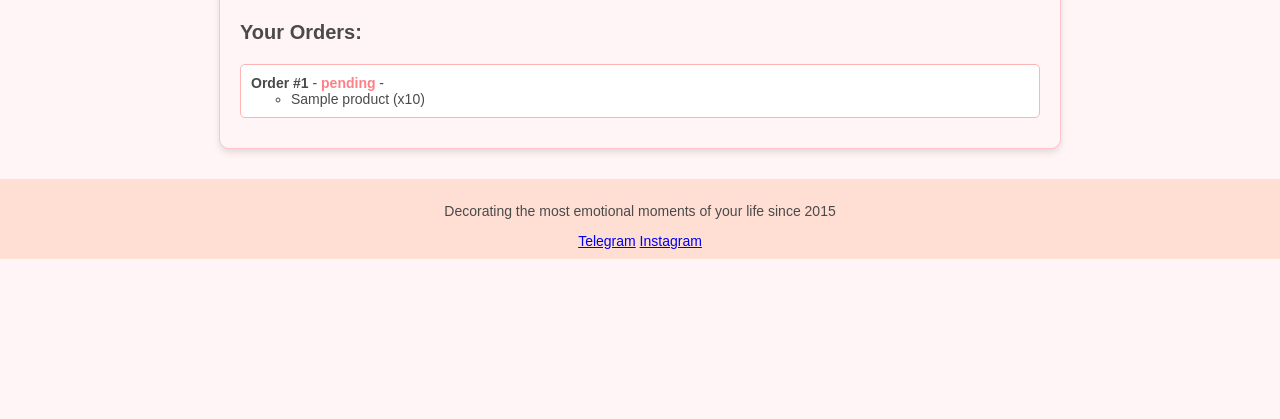
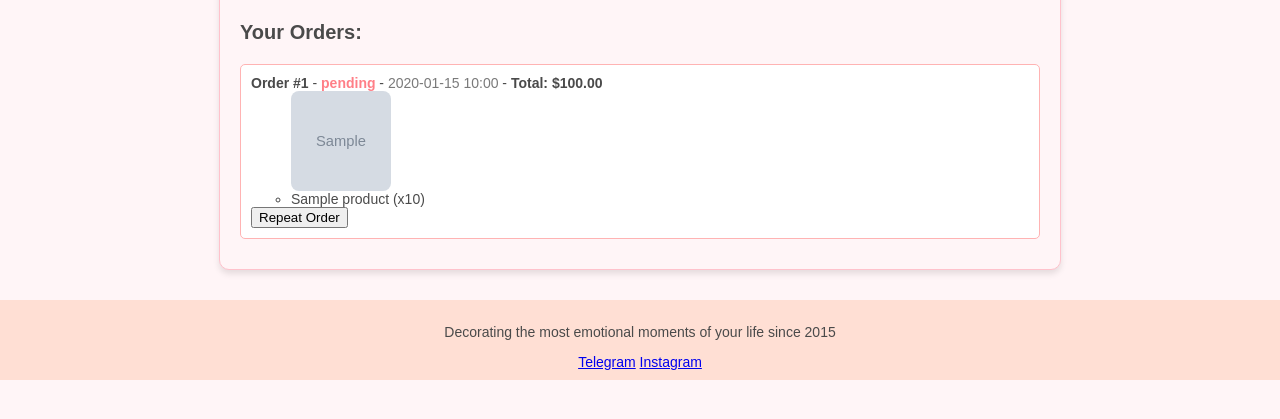
Before and after one commit to KateO-R/FlowerDelivery_Advanced, a Django app: page /profile/ in a window 1280 px wide. Shown: the part 321-740 px from the top of the page. Run offline with Django 5.2, Linux system fonts and the light colour scheme; a user stored in the database is signed in; tables that the repository leaves empty hold one stand-in row (values such as "Sample post"); grey boxes marked "Sample" are stand-in pictures.

Commit message:
repeatorder_code added

```diff
--- a/orders/models.py
+++ b/orders/models.py
@@ -35,6 +35,7 @@ class Order(models.Model):
     ]
     user = models.ForeignKey(User, on_delete=models.CASCADE)
     products = models.ManyToManyField(Product, through='OrderProduct', related_name='orders')
+    created_at = models.DateTimeField(auto_now_add=True)
     status = models.CharField(max_length=20, choices=STATUS_CHOICES, default='pending')
     order_date = models.DateTimeField(auto_now_add=True)
     total_price = models.DecimalField(max_digits=10, decimal_places=2, default=0)
@@ -43,5 +44,7 @@ class Order(models.Model):
     address = models.CharField(max_length=255, default="No address provided")
     recipient = models.CharField(max_length=100, default="No recipient provided")
 
+    def get_total_price(self):
+        return sum(item.product.price * item.quantity for item in self.orderproduct_set.all())
     def __str__(self):
         return f"Order #{self.id} by {self.user.username}"
--- a/orders/templates/orders/profile.html
+++ b/orders/templates/orders/profile.html
@@ -15,12 +15,23 @@
             <li class="order-item">
                 <strong>Order #{{ order.id }}</strong> -
                 <span class="order-status">{{ order.status }}</span> -
-                <span class="order-date">{{ order.created_at|date:"Y-m-d H:i" }}</span>
-                <ul>
-                    {% for product in order.products.all %}
-                    <li>{{ product.name }} (x{{ product.orderproduct_set.first.quantity }})</li>
+                <span class="order-date">{{ order.created_at|date:"Y-m-d H:i" }}</span> -
+                <strong>Total: ${{ order.get_total_price }}</strong>
+
+                <ul class="order-products">
+                    {% for order_product in order.orderproduct_set.all %}
+                    <li class="order-product">
+                        <img src="{{ order_product.product.image.url }}" alt="{{ order_product.product.name }}" class="order-product-image">
+                        <span>{{ order_product.product.name }} (x{{ order_product.quantity }})</span>
+                    </li>
                     {% endfor %}
                 </ul>
+
+                <!-- Кнопка для повторного заказа -->
+                <form method="POST" action="{% url 'repeat_order' order.id %}">
+                    {% csrf_token %}
+                    <button type="submit" class="repeat-order-button">Repeat Order</button>
+                </form>
             </li>
             {% endfor %}
         </ul>
--- a/orders/urls.py
+++ b/orders/urls.py
@@ -1,6 +1,7 @@
 from django.urls import path
 from django.contrib.auth import views as auth_views
 from . import views
+from .views import repeat_order
 
 urlpatterns = [
     path('', views.home, name='home'),
@@ -13,4 +14,5 @@ urlpatterns = [
     path('login/', auth_views.LoginView.as_view(template_name='orders/login.html'), name='login'),
     path('logout/', auth_views.LogoutView.as_view(), name='logout'),
     path('signup/', views.signup, name='signup'),
+    path('repeat_order/<int:order_id>/', repeat_order, name='repeat_order'),
 ]
--- a/orders/views.py
+++ b/orders/views.py
@@ -116,3 +116,28 @@ def update_cart(request, cart_item_id, action):
 def order_history(request):
     orders = Order.objects.filter(user=request.user)
     return render(request, 'orders/order_history.html', {'orders': orders})
+
+@login_required
+def repeat_order(request, order_id):
+    order = get_object_or_404(Order, id=order_id, user=request.user)
+
+    # Получаем корзину из сессии
+    cart = request.session.get('cart', {})
+
+    for order_product in order.orderproduct_set.all():
+        product_id = str(order_product.product.id)
+
+        # Если товар уже есть в корзине — увеличиваем количество
+        if product_id in cart:
+            cart[product_id]['quantity'] += order_product.quantity
+        else:
+            cart[product_id] = {
+                'name': order_product.product.name,
+                'price': float(order_product.product.price),
+                'quantity': order_product.quantity,
+                'image': order_product.product.image.url
+            }
+
+    # Сохраняем обновленную корзину в сессии
+    request.session['cart'] = cart
+    return redirect('cart')
--- a/static/css/styles.css
+++ b/static/css/styles.css
@@ -173,6 +173,14 @@ footer {
     color: #4a4a4a;
 }
 
+.order-product-image {
+    width: 100px;  /* Уменьшает ширину */
+    height: 100px; /* Фиксированная высота */
+    object-fit: cover; /* Обрезает изображение, сохраняя пропорции */
+    border-radius: 8px;  /* Закругляет углы */
+    display: block;  /* Убирает лишние отступы */
+}
+
 .order-status {
     font-weight: bold;
     color: #ff7f87; /* Ярко-розовый */
```
Also changed, not shown: orders/migrations/0005_order_created_at_alter_order_delivery_date.py (added).
